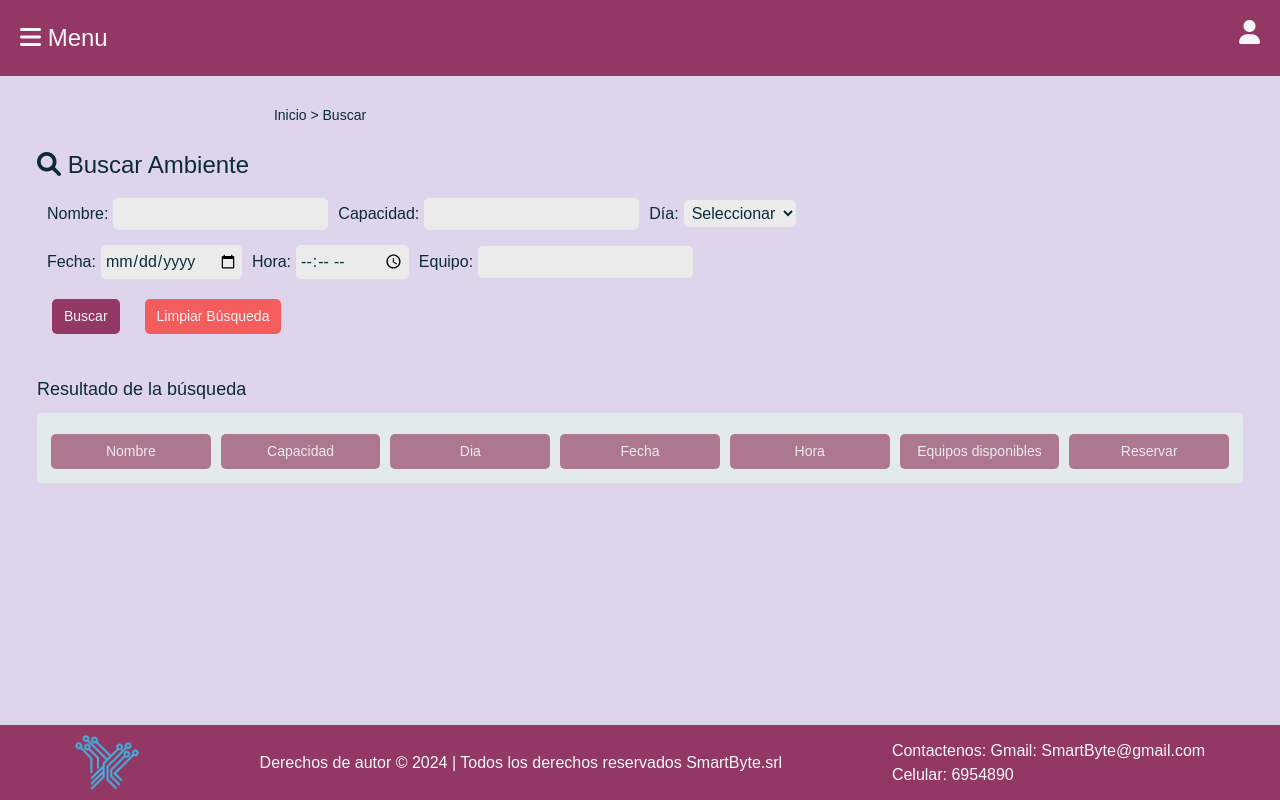
After one commit to brayandep/Ambientes, a Laravel app: page /busqueda-ambiente in a window 1280 px wide. The commit adds this page. Run offline with Laravel 8, Linux system fonts and the light colour scheme; some libraries are stand-ins or nearby versions.

Commit message:
base-buscador

```diff
--- /dev/null
+++ b/public/css/styleBuscador.css
@@ -0,0 +1,151 @@
+*{
+    margin: 0;
+    padding: 0;
+    border: 0;
+    font-size: 100%;
+}
+
+  .Navegacion-contenido-search {
+    display: flex;
+    justify-content: center;
+  }
+
+  .Navegacion-search {
+    height: 4%;
+    margin-top: 5px;
+    width: 50%;
+    font-size: 14px;
+    color: #0b2c37; /* Color del texto */
+  }
+
+  .Titulo-search {
+    margin-top: 12px;
+    margin-bottom: 10px;
+    font-size: 24px;
+  }
+
+  .Resultado-search {
+    margin-top: 12px;
+    margin-bottom: 10px;
+    font-size: 18px;
+  }
+
+  .search-contenido {
+    display: flex;
+    justify-content: center;
+    margin-top: 5px;
+    height: 75%;
+    position: relative;
+  }
+
+  /*visualizar unidades*/
+.visualizar-busqueda{
+    padding: 5px;
+    width: 95%;
+}
+.pizarra-search{
+    background-color: #e2eaec;
+    width: 100%;
+    padding: 5px;
+    border-radius: 5px;
+    font-size: 14px;
+    flex-direction: column;
+    display: flex;
+    margin-top: 10px;
+}
+.nomCol{
+    background-color: #AE7791;
+    padding: 7px;
+    border-radius: 5px;
+    color: #EBEBEB;
+    margin: 5px;
+    width: 100%;
+}
+
+.fila{
+    display: flex;
+    align-items: center;
+    padding: 4px;
+    margin-top: 7px;
+    width: 100%;
+}
+.fila p{
+    width: 16%;
+    justify-content: center;
+    align-items: center;
+    display: flex;
+}
+
+.EliEdi{
+    width: 15%;
+    display: flex;
+    justify-content: center;
+}
+.EliEdi button{
+    margin-right: 10px;
+    cursor: pointer;
+}
+
+.Limpiar{
+    background-color: #F35D5D;
+    color:#f5f6f7;
+}
+.Buscar{
+    background-color: #933864;
+    color:#f5f6f7;
+}
+
+.button-fila{
+    padding: 10px;
+    margin: 5px;
+    justify-content: end;
+    display: flex;
+    gap: 15px;
+
+}
+.button-fila button{
+    padding: 7px;
+    padding-left: 12px;
+    padding-right: 12px;
+    border-radius: 5px;
+    font-size: 14px;
+    cursor: pointer;
+    margin-right: 20px;
+}
+
+/*Buscador*/
+.form-fila {
+    display: flex;
+    align-items: center;
+    margin-bottom: 10px;
+    margin-top: 15px;
+
+}
+.form-fila label {
+    margin-left: 10px;
+}
+
+.form-fila input,
+.form-fila select {
+    margin-left: 5px; /* Separación entre input/select y label */
+    border-radius: 5px;
+    background-color:#ebebeb;
+    color: #0b2c37;
+    padding: 4px;
+}
+
+.button-fila{
+    margin-top: 10px;
+    display: flex; /* Usar flexbox para alinear los botones */
+    justify-content: flex-start; /* Alinear los elementos al principio (izquierda) */
+}
+
+.button-fila button:last-child {
+    margin-right: 0; /* Eliminar el margen derecho del último botón */
+}
+
+.button-fila button {
+    margin-right: 10px; /* Separación entre botones */
+    margin-bottom: 20px;
+    cursor: pointer;
+}
--- /dev/null
+++ b/resources/views/Buscador.blade.php
@@ -0,0 +1,77 @@
+@extends('layoutes.plantilla')
+
+@section('links')
+    <link rel="stylesheet" type="text/css" href="{{ asset('css/styleBuscador.css') }}">
+@endsection
+
+@section('titulo', 'Buscar')
+
+@section('contenido')
+    <div class="Navegacion-search">
+        <div class="Navegacion-contenido-search">
+            Inicio > Buscar
+        </div>
+    </div>
+
+    <div class="search-contenido">
+
+        <div class="visualizar-busqueda">
+            <div>
+                <h1 class="Titulo-search"><i class="fas fa-search"></i> Buscar Ambiente </h1>
+            </div>
+            <div>
+                <form>
+                    <div class="form-fila">
+                        <label for="nombre">Nombre:</label>
+                        <input type="text" id="nombre" name="nombre">
+
+                        <label for="capacidad">Capacidad:</label>
+                        <input type="number" id="capacidad" name="capacidad">
+
+                        <label for="dia">Día:</label>
+                        <!-- Utilizamos un select (combobox) para los días de la semana -->
+                        <select id="dia" name="dia">
+                            <option value="lunes">Seleccionar</option>
+                            <option value="lunes">Lunes</option>
+                            <option value="martes">Martes</option>
+                            <option value="miercoles">Miércoles</option>
+                            <option value="jueves">Jueves</option>
+                            <option value="viernes">Viernes</option>
+                            <option value="sabado">Sábado</option>
+                        </select>
+                    </div>
+
+                    <div class="form-fila">
+                        <label for="fecha">Fecha:</label>
+                        <input type="date" id="fecha" name="fecha">
+
+                        <label for="hora">Hora:</label>
+                        <input type="time" id="hora" name="hora">
+
+                        <label for="equipo">Equipo:</label>
+                        <input type="text" id="equipo" name="equipo">
+                    </div>
+
+                    <div class="button-fila">
+                        <button class="Buscar">Buscar</button>
+                        <button class="Limpiar">Limpiar Búsqueda</button>
+                    </div>
+                </form>
+            </div>
+            <div>
+                <h2 class="Resultado-search"> Resultado de la búsqueda </h2>
+            </div>
+            <div class="pizarra-search">
+                <div class="fila">
+                    <button class="nomCol">Nombre</button>
+                    <button class="nomCol">Capacidad</button>
+                    <button class="nomCol">Dia</button>
+                    <button class="nomCol">Fecha</button>
+                    <button class="nomCol">Hora</button>
+                    <button class="nomCol">Equipos disponibles</button>
+                    <button class="nomCol">Reservar</button>
+                </div>
+            </div>
+        </div>
+    </div>
+@endsection
--- a/resources/views/layoutes/plantilla.blade.php
+++ b/resources/views/layoutes/plantilla.blade.php
@@ -20,7 +20,7 @@
 
                     </li>
                     <li>
-                        <a href="#"><i class='fas fa-search'></i> Buscar</a>
+                        <a href="{{ route('buscador') }}"><i class='fas fa-search'></i> Buscar</a>
                     </li>
                     <li onclick="gesAmbiente()">
                         <p><i class='fas fa-clipboard'></i> Gestionar Ambiente</p>
--- a/routes/web.php
+++ b/routes/web.php
@@ -109,3 +109,7 @@ Route::resource('/registro', AmbienteController::class);
 Route::get('/ver-ambientes',[EstadoAmbienteController::class, 'show'])->name('AmbientesRegistrados');
 
 Route::put('/cambiar-estado/{id}', [EstadoAmbienteController::class, 'cambiarEstado'])->name('cambiar.estado');
+
+Route::get('/busqueda-ambiente', function () {
+    return view('Buscador');
+})->name('buscador');
```
Also changed, not shown: resources/views/VerAmbientes.blade.php (line endings or trailing spaces).
